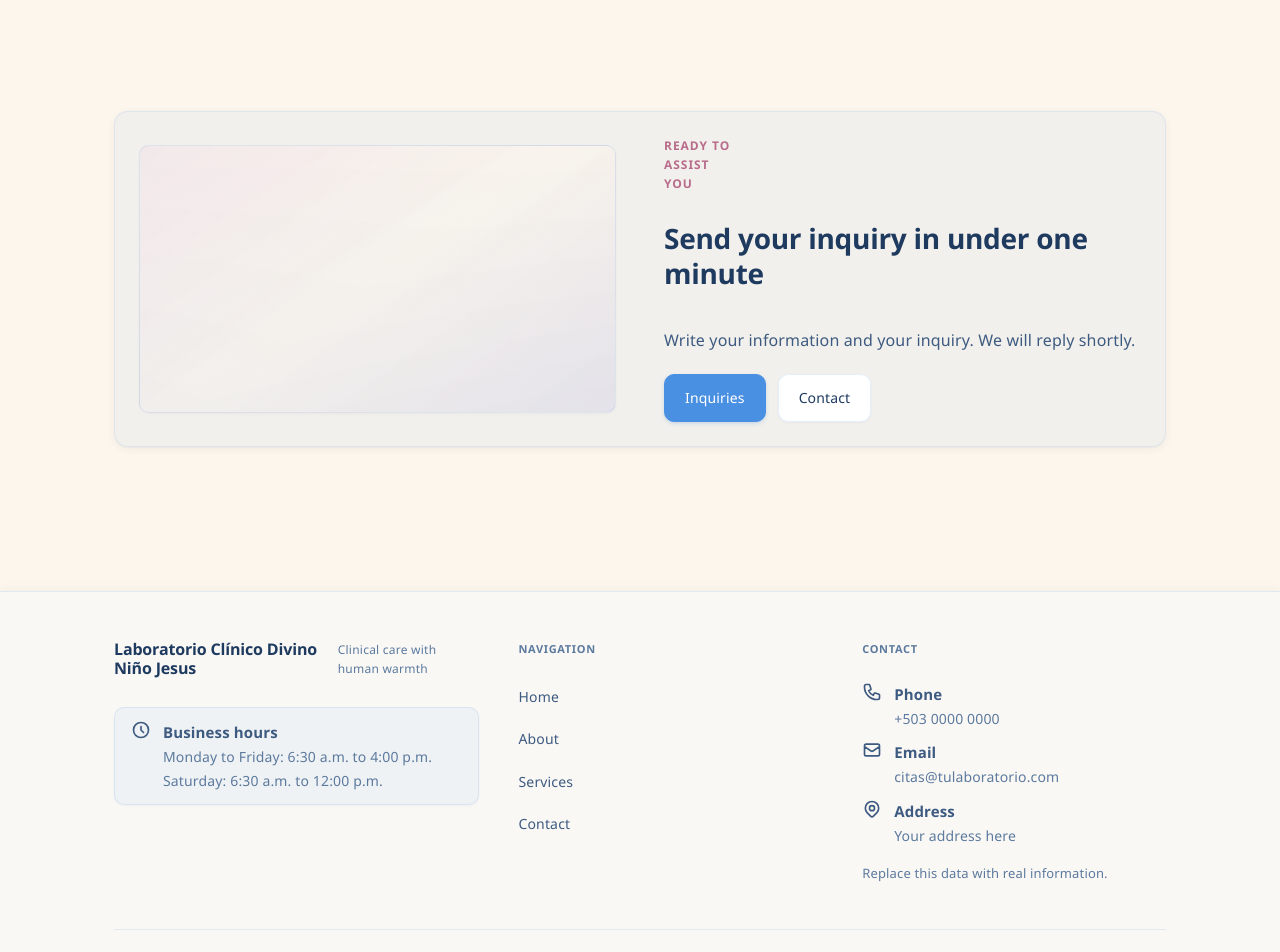
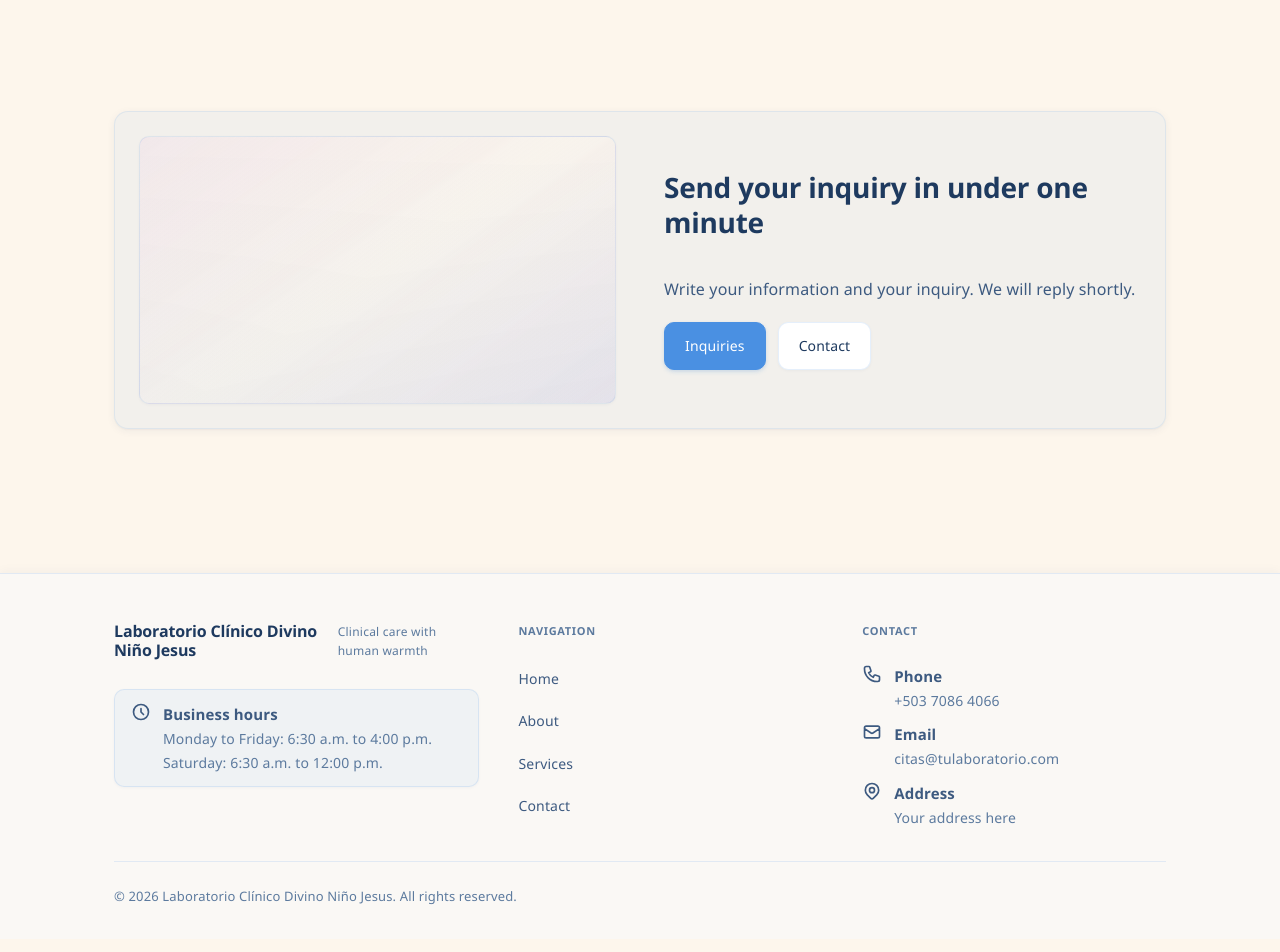
Before and after one commit to mateoguardado0-jpg/Laboratorio-Clinico-Divino, a React (Vite) app: page / in a window 1280 px wide. Shown: the part 1720-2672 px from the top of the page. Built offline with nearby package versions, Linux system fonts and the light colour scheme; no server answers.

Commit message:
cambios en interfaz

```diff
--- a/src/components/Footer.jsx
+++ b/src/components/Footer.jsx
@@ -49,7 +49,7 @@ export default function Footer() {
             <div className="stack" style={{ gap: '10px' }}>
               <div className="flexIcon">
                 <HiOutlinePhone className="iconSm" aria-hidden />
-                <div><strong>{t('footer.phone')}</strong><br /><span className="muted">+503 0000 0000</span></div>
+                <div><strong>{t('footer.phone')}</strong><br /><span className="muted">+503 7086 4066</span></div>
               </div>
               <div className="flexIcon">
                 <HiOutlineMail className="iconSm" aria-hidden />
@@ -60,9 +60,6 @@ export default function Footer() {
                 <div><strong>{t('footer.address')}</strong><br /><span className="muted">{t('footer.addressValue')}</span></div>
               </div>
             </div>
-            <p className="help" style={{ marginTop: '4px' }}>
-              {t('footer.replaceData')}
-            </p>
           </div>
         </div>
 
--- a/src/pages/Home.jsx
+++ b/src/pages/Home.jsx
@@ -81,7 +81,6 @@ export default function Home() {
               <div className="grid2Reverse">
                 <div className="imgPlaceholder imgWide" aria-label={t('home.ctaImageLabel')} />
                 <div className="stackLg">
-                  <div className="eyebrow">{t('home.ctaEyebrow')}</div>
                   <h2 className="h2">{t('home.ctaTitle')}</h2>
                   <p className="lead">{t('home.ctaLead')}</p>
                   <div className="btnRow">
--- a/src/translations/en.json
+++ b/src/translations/en.json
@@ -214,10 +214,6 @@
       {
         "question": "Is my result information confidential?",
         "answer": "Yes, we guarantee protection and confidentiality of all data and results according to security and professional ethics standards."
-      },
-      {
-        "question": "Do you accept medical insurance?",
-        "answer": "We work with different insurers. We recommend contacting us directly to confirm coverage and requirements."
       },
       {
         "question": "How often should I get routine tests?",
--- a/src/translations/es.json
+++ b/src/translations/es.json
@@ -216,10 +216,6 @@
         "answer": "Sí, garantizamos la protección y confidencialidad de todos los datos y resultados conforme a los estándares de seguridad y ética profesional."
       },
       {
-        "question": "¿Aceptan seguros médicos?",
-        "answer": "Trabajamos con distintas aseguradoras. Te recomendamos consultar directamente para confirmar cobertura y requisitos."
-      },
-      {
         "question": "¿Cada cuánto tiempo debo realizarme exámenes de rutina?",
         "answer": "Se recomienda realizar un chequeo general al menos una vez al año. Sin embargo, la frecuencia puede variar según la edad, antecedentes médicos y recomendaciones de tu médico."
       },
@@ -247,7 +243,7 @@
     "scheduleValue": "Lun–Sáb: 7:00–17:00",
     "mapAria": "Ubicación del laboratorio",
     "popupTitle": "Laboratorio Clínico",
-    "popupAddress": "Dirección: Barrio el centro, calle El Calvario, Local Divina Providencia, El Paraíso 1312",
+    "popupAddress": "Dirección: Frente al ex local de la PNC, Barrio el centro, calle El Calvario, Local Divina Providencia, El Paraíso 1312",
     "howToGet": "Cómo llegar",
     "mapHelp": "Ubicación del laboratorio y referencia de dirección.",
     "messageEyebrow": "Mensaje",
@@ -289,7 +285,7 @@
     "phone": "Teléfono",
     "email": "Correo",
     "address": "Dirección",
-    "addressValue": "Tu dirección aquí",
+    "addressValue": "Frente al ex local de la PNC, Barrio el centro, calle El Calvario, Local Divina Providencia, El Paraíso 1312",
     "replaceData": "Reemplaza estos datos por los reales.",
     "copyright": "© {year} Laboratorio Clínico Divino Niño Jesus. Todos los derechos reservados."
   },
```
